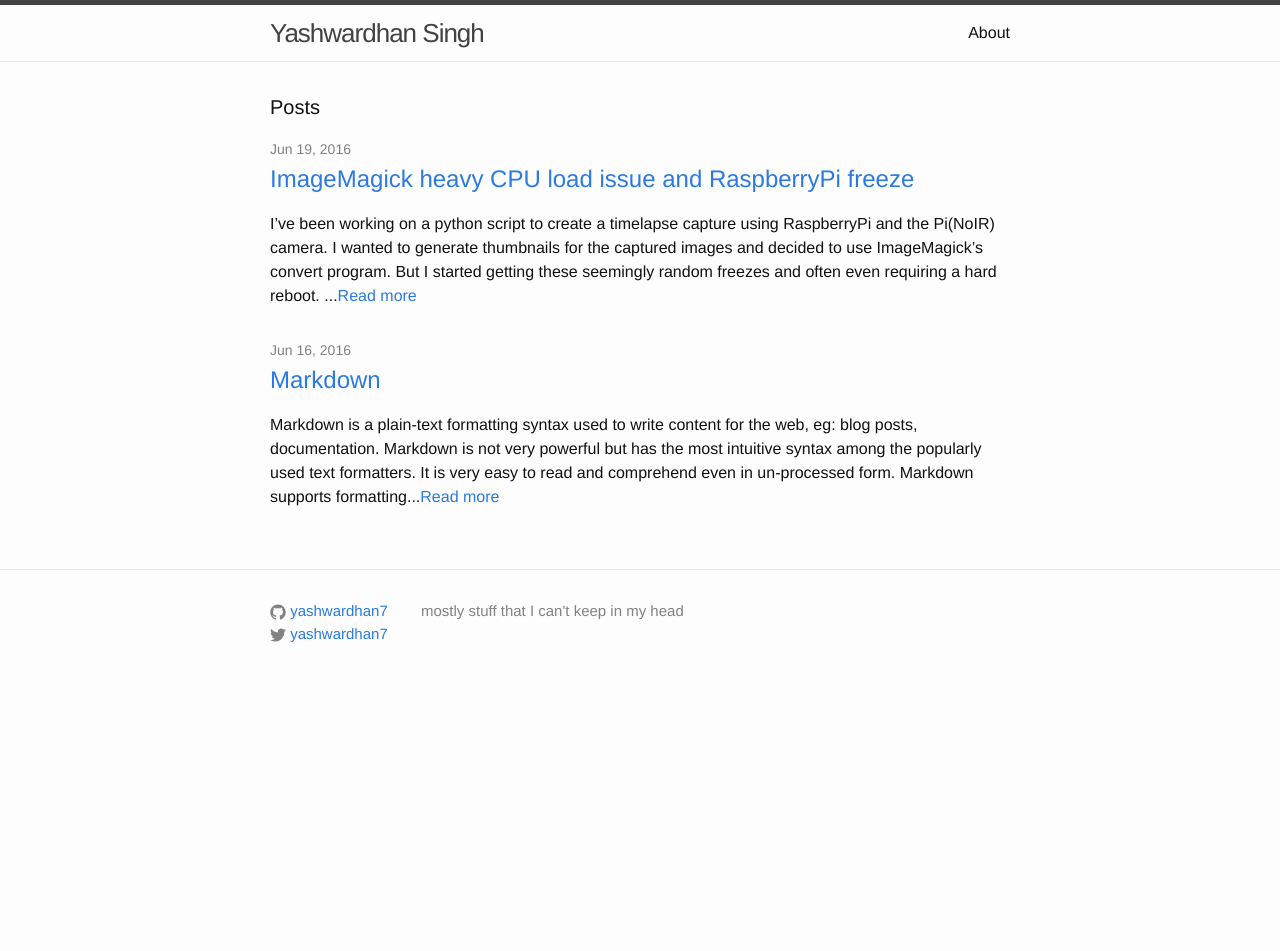
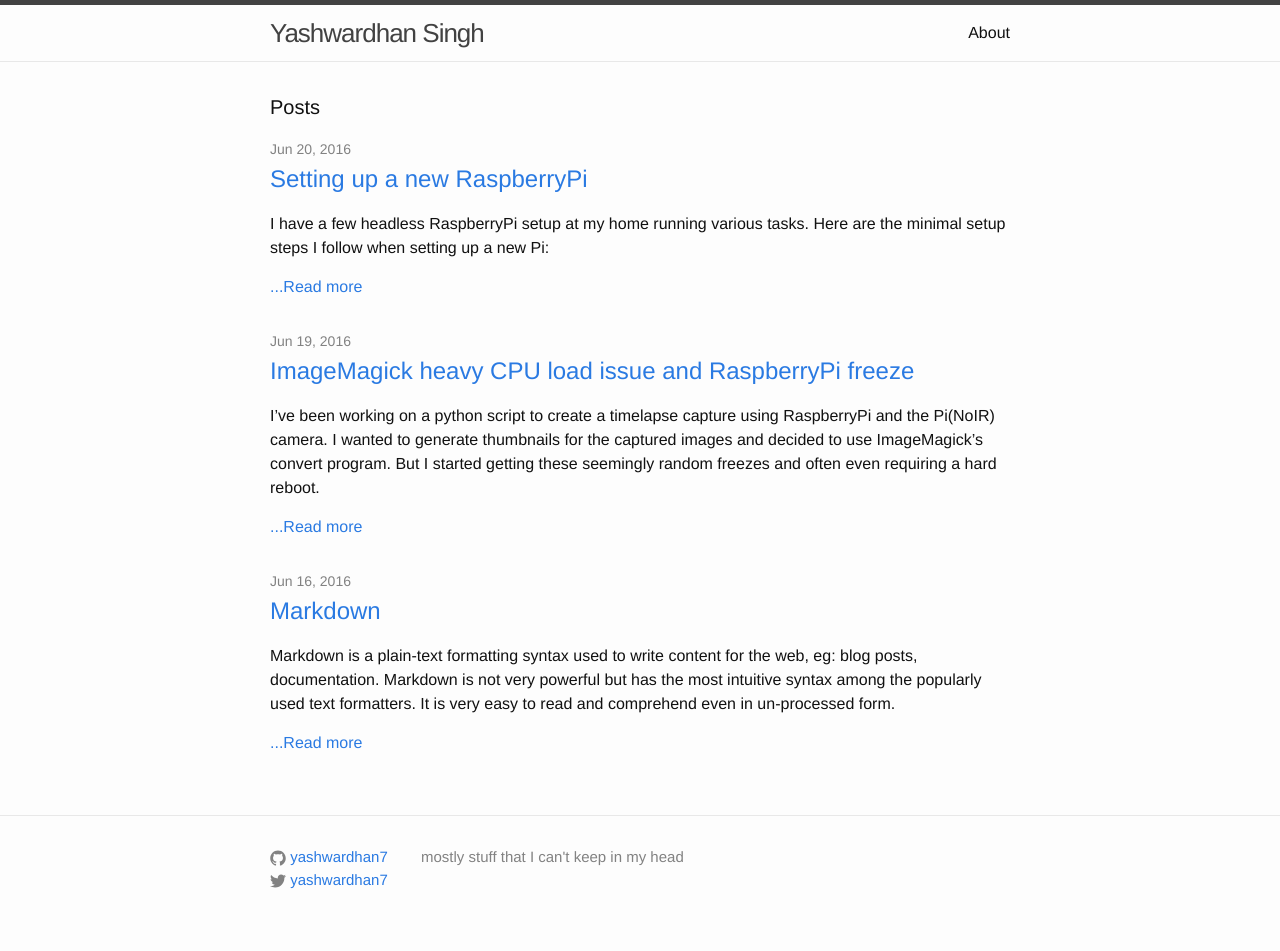
Before and after one commit to yashwardhan7/yashwardhan7.github.io, a Jekyll site: the page built from index.html, in a window 1280 px wide. Built offline with Jekyll 4.4.1, drawn with Linux system fonts in a browser that asks for light colours; before the commit the page ends 900 px from its top, so only the background shows below that; some of the changed lines change nothing that is shown.

Commit message:
Post: Setup a new RaspberryPi

```diff
--- a/_config.yml
+++ b/_config.yml
@@ -15,6 +15,7 @@ url: "http://yashwardhan7.github.io" # the base hostname & protocol for your sit
 permalink: /blog/:year/:month/:day/:title
 twitter_username: yashwardhan7
 github_username:  yashwardhan7
+future: false
 
 # Build settings
 markdown: kramdown
--- /dev/null
+++ b/_posts/2016-06-20-setup-raspberrypi.md
@@ -0,0 +1,47 @@
+---
+layout: post
+title:  "Setting up a new RaspberryPi"
+date:   2016-06-20
+categories: raspberrypi headless
+excerpt_separator: <!--more-->
+---
+I have a few headless RaspberryPi setup at my home running various tasks.
+Here are the minimal setup steps I follow when setting up a new Pi:
+<!--more-->
+
+1. [**Download** a Raspbian image](https://www.raspberrypi.org/downloads/raspbian/)
+  * get the Lite version to set-up headless
+2. Get an 8+ GB microSD card and **flash** the Raspbian image on it
+  * Windows: use [Win32DiskImager](https://www.raspberrypi.org/documentation/installation/installing-images/windows.md)
+  * Mac: use [dd](https://www.raspberrypi.org/documentation/installation/installing-images/mac.md) or [ApplePi-Baker](http://www.tweaking4all.com/hardware/raspberry-pi/macosx-apple-pi-baker/)
+  * Linux: use [dd](https://www.raspberrypi.org/documentation/installation/installing-images/linux.md)
+3. Insert the microSD card in the RaspberryPi, connect ethernet cable to it and **boot**.
+4. Figure out Pi's IP address and **SSH** to it (look at [router's browser frontend](http://192.168.1.1) to find the IP address)
+  * `ssh pi@ipadress` and use password `raspberry`
+5. **Setup wifi** (replace `wifi_name` and `wifi_password` in below command with correct values)
+  * `echo -e "network={\n\tssid=\"wifi_name\"\n\tpsk=\"wifi_password\"\n}" | sudo tee --append /etc/wpa_supplicant/wpa_supplicant.conf`
+6. Run `passwd` and **change the default password** for user `pi`
+7. **Change hostname** (replace `pi_hostname` in below commands with correct value)
+  * `echo pi_hostname | sudo tee --append /etc/hostname`
+  * `sudo sed -i -- 's/raspberrypi/pi_hostname/g' /etc/hosts`
+  * `sudo /etc/init.d/hostname.sh`
+8. Upgrade to **latest OS**
+  * `sudo apt-get update && sudo apt-get upgrade`
+9. `sudo raspi-config` and
+  * Expand filesystem to use the full SD card
+  * Configure pi to boot into terminal
+  * Change internationalization options: locale, timezone, keyboard layout, wifi country
+10. Enable watchdog to **auto-reboot on hang**
+  * `sudo apt-get install watchdog`
+  * `sudo modprobe bcm2708_wdog`
+  * `echo bcm2708_wdog | sudo tee --append /etc/modules`
+  * `sudo update-rc.d watchdog defaults`
+  * `sudo sed -i -- $'s/#max-load-1\t/max-load-1\t/g' /etc/watchdog.conf`
+  * `sudo sed -i -- 's/#watchdog-device/watchdog-device/g' /etc/watchdog.conf`
+  * `sudo service watchdog start`
+11. Enable fail2ban to **guard against network attacks**
+  * `sudo apt-get install fail2ban`
+  * `sudo cp /etc/fail2ban/jail.conf /etc/fail2ban/jail.local`
+  * `sudo service fail2ban restart`
+12. Reboot
+  * `sudo shutdown -r now`
--- a/index.html
+++ b/index.html
@@ -14,8 +14,8 @@ layout: default
         <h2>
           <a class="post-link" href="{{ post.url | prepend: site.baseurl }}">{{ post.title }}</a>
         </h2>
-        <!-- {{post.excerpt}}<a href="{{post.url}}">...Read more</a> -->
-        {{post.content | truncatewords:50}}<a href="{{post.url}}">Read more</a>
+        <!-- {{post.content | strip_html | truncatewords:50}}<a href="{{post.url}}">Read more</a> -->
+        {{post.excerpt}}<a href="{{post.url}}">...Read more</a>
         <!-- <br />Reading time: {{ page.content | number_of_words | divided_by:120 }} minutes -->
       </li>
     {% endfor %}
```
Also changed, not shown: _posts/2016-06-19-imagemagick-openmp-bug.md (+2 -2 lines).
